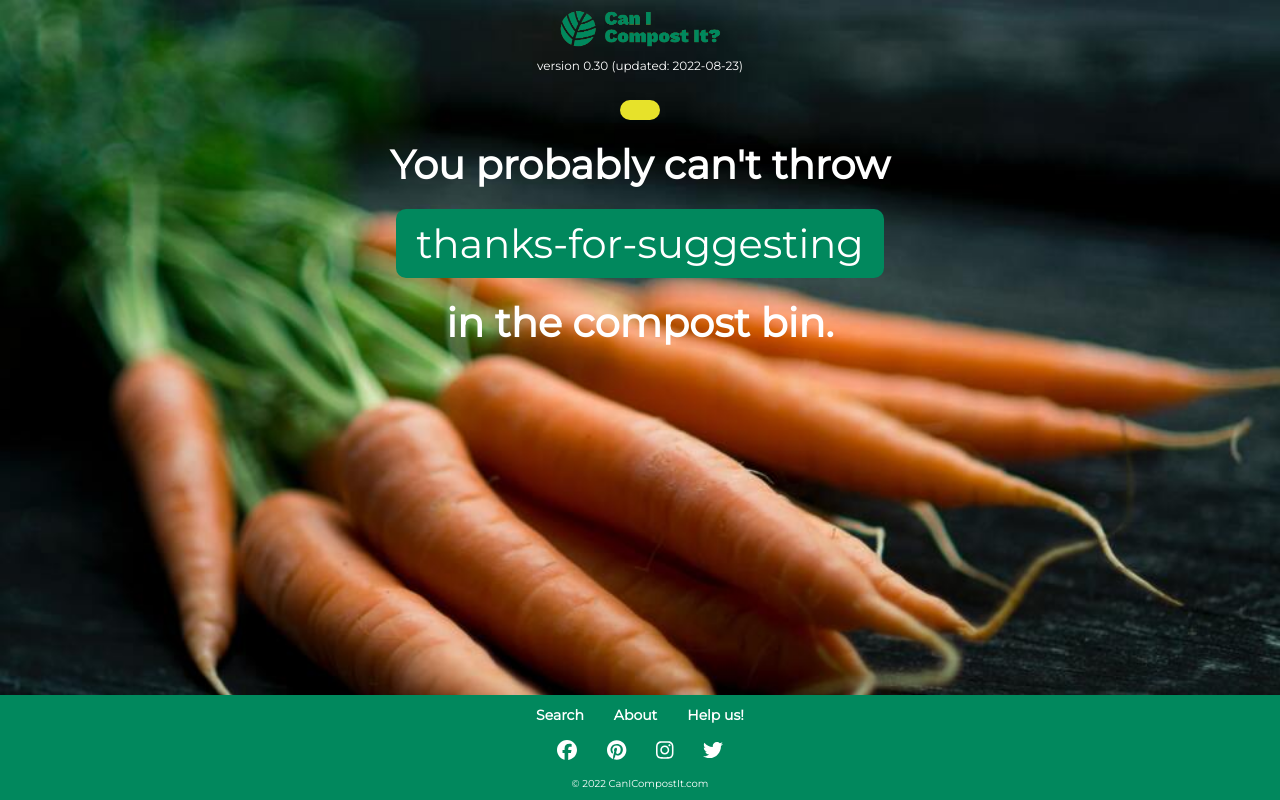
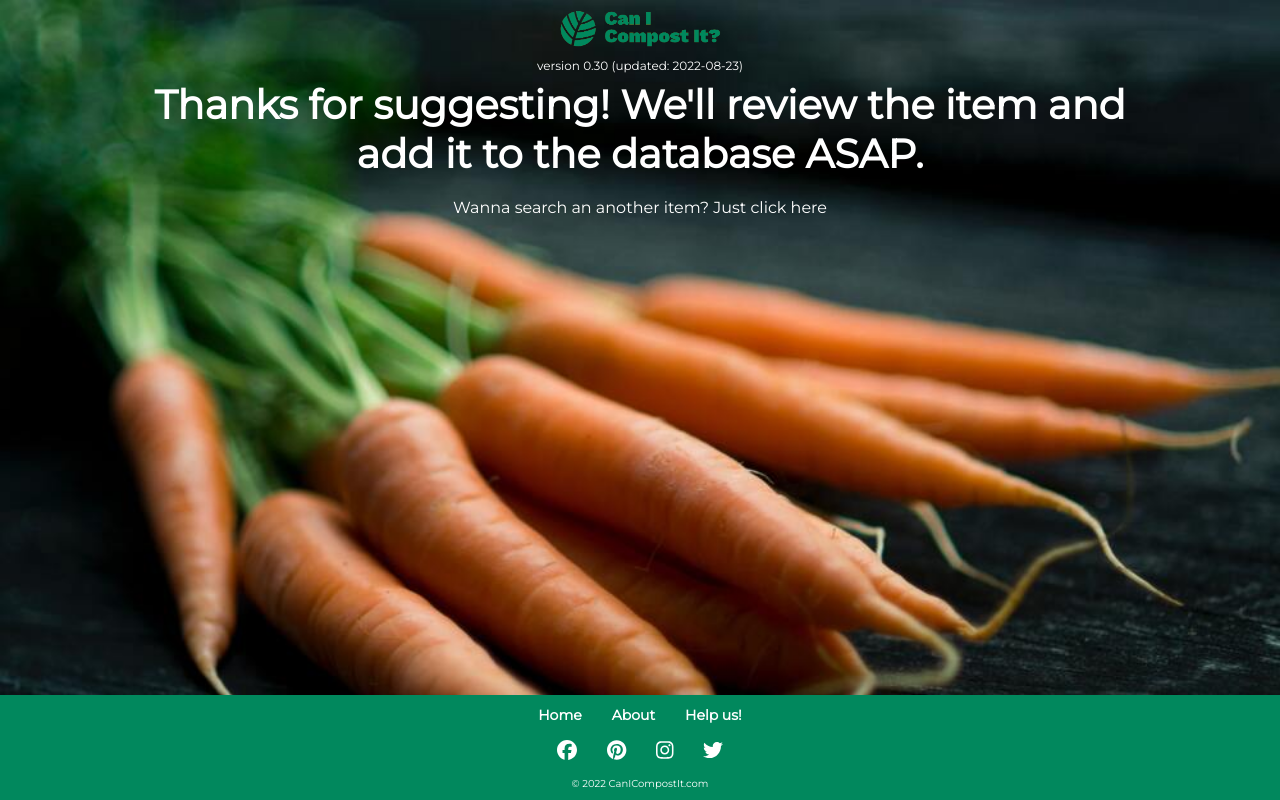
Before and after one commit to korbal/compost, a Vue app: page /thanks-for-suggesting in a window 1280 px wide. Built offline with nearby package versions, Linux system fonts and the light colour scheme.

Commit message:
added suggestion page

```diff
--- a/src/App.vue
+++ b/src/App.vue
@@ -34,9 +34,9 @@
 <footer>
   <div class="container2">
       <ul class="flex-row">
-        <li><a href="#">Search</a></li>
-        <li><a href="#">About</a></li>
-        <li><a href="#">Help us!</a></li>
+        <li><a href="/">Home</a></li>
+        <li><a href="/about">About</a></li>
+        <li><a href="/suggest">Help us!</a></li>
       </ul>
       <ul class="flex-row">
         <li>
--- a/src/components/SearchBar.vue
+++ b/src/components/SearchBar.vue
@@ -33,7 +33,20 @@
     v-if="input&&!filteredList().length"
     class="item-bg error"
   >
-     <p>No results found!</p>
+
+
+  <router-link
+      :to="{
+        name: 'Suggest',
+        params: {
+          itemToSuggest: input,
+        }
+      }"
+    >
+      <p>No results found! Tap to suggest...</p>
+    </router-link>
+
+
   </div>
 
 </template>
--- a/src/router/index.js
+++ b/src/router/index.js
@@ -2,6 +2,8 @@ import { createRouter, createWebHistory } from 'vue-router'
 import Home from '../views/Home.vue'
 import About from '../views/About.vue'
 import ItemDetails from '../views/ItemDetails.vue'
+import Suggest from '../views/Suggest.vue'
+import SuggestThanks from '../views/SuggestThanks.vue'
 
 const routes = [
   {
@@ -20,8 +22,18 @@ const routes = [
     component: ItemDetails,
     props: true
   },
+  {
+    path: '/suggest',
+    name: 'Suggest',
+    component: Suggest,
+    props: true
+  },
+  {
+    path: '/thanks-for-suggesting',
+    name: 'SuggestThanks',
+    component: SuggestThanks,
 
-
+  },
 ]
 
 const router = createRouter({
--- a/src/views/ItemDetails.vue
+++ b/src/views/ItemDetails.vue
@@ -1,4 +1,5 @@
 <template>
+
 
 <div class="answer">{{$attrs.isCompostable}}</div>
 
@@ -12,12 +13,17 @@
   {{$attrs.description}}
 </p>
 
+<h2>
+  <router-link to="/">Search again? </router-link>
+</h2>
+
 </template>
 
 
 
 <!-----------SCRIPT-------------->
 
+// TODO: for some fucking reason, props are not accepted in the script setup. I used the $attrs instead, which i have no idea what they are. refactor for proper props
 <script setup>
 import { defineProps } from "@vue/runtime-core";
 
--- /dev/null
+++ b/src/views/Suggest.vue
@@ -0,0 +1,67 @@
+<template>
+<iframe src="https://tally.so/r/wLZgzl" width="100%" height="100%" frameborder="0" marginheight="0" marginwidth="0" title="Suggest an item! "></iframe>
+
+</template>
+
+
+
+<!-----------SCRIPT-------------->
+
+<script setup>
+import { defineProps } from "@vue/runtime-core";
+
+const props = defineProps(['itemToSuggest']);
+
+</script>
+
+
+<!-----------STYLE--------------->
+<style>
+
+html { margin: 0; height: 100%; overflow: hidden; }
+iframe { position: absolute; top: 0; right: 0; bottom: 0; left: 0; border: 0; }
+
+.container {
+  display: flex;
+  flex-direction: column;
+  justify-content: center;
+  align-items: center;
+}
+
+.answer {
+  color: #5aab49;
+  background-color: #e7e22a;
+  padding: 10px 20px;
+  margin-top: 40px;
+  border-radius: 10px;
+  text-align: center;
+  font-weight: bold;
+  font-size: 60px;
+  text-transform: uppercase;
+}
+
+.suggestedItem{
+  color: white;
+  background-color: #01885d;
+  padding: 10px 20px;
+  border-radius: 10px;
+  text-align: center;
+  margin: 100px auto;
+  font-size: 40px;
+}
+
+.description {
+  color: white;
+  margin-block: 30px;
+}
+
+h2{
+  font-size: 40px;
+  color: white;
+  text-align: center;
+  margin: 20px;
+}
+
+
+
+</style>
--- /dev/null
+++ b/src/views/SuggestThanks.vue
@@ -0,0 +1,28 @@
+<template>
+<h2>
+
+Thanks for suggesting! We'll review the item and add it to the database ASAP.
+
+</h2>
+
+<p>Wanna search an another item?
+<router-link to="/">Just click here</router-link>
+
+</p>
+
+</template>
+
+<style>
+
+h2{
+  font-size: 40px;
+  color: white;
+  text-align: center;
+  margin: 20px;
+}
+
+p{
+  color: white;
+  /* margin: 30px; */
+}
+</style>
```
Also changed, not shown: 1 other file (tests, documents, lock files or other folders).
